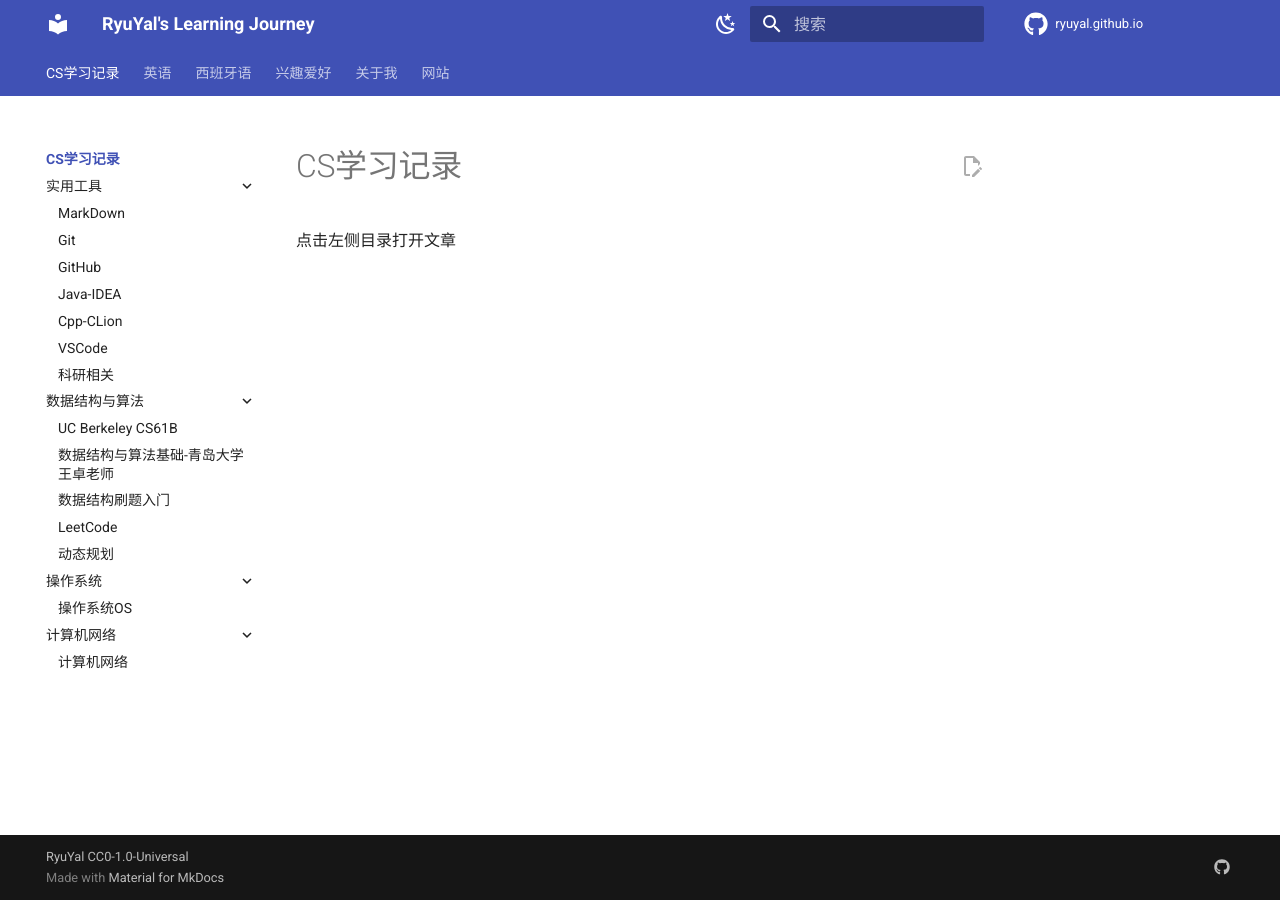
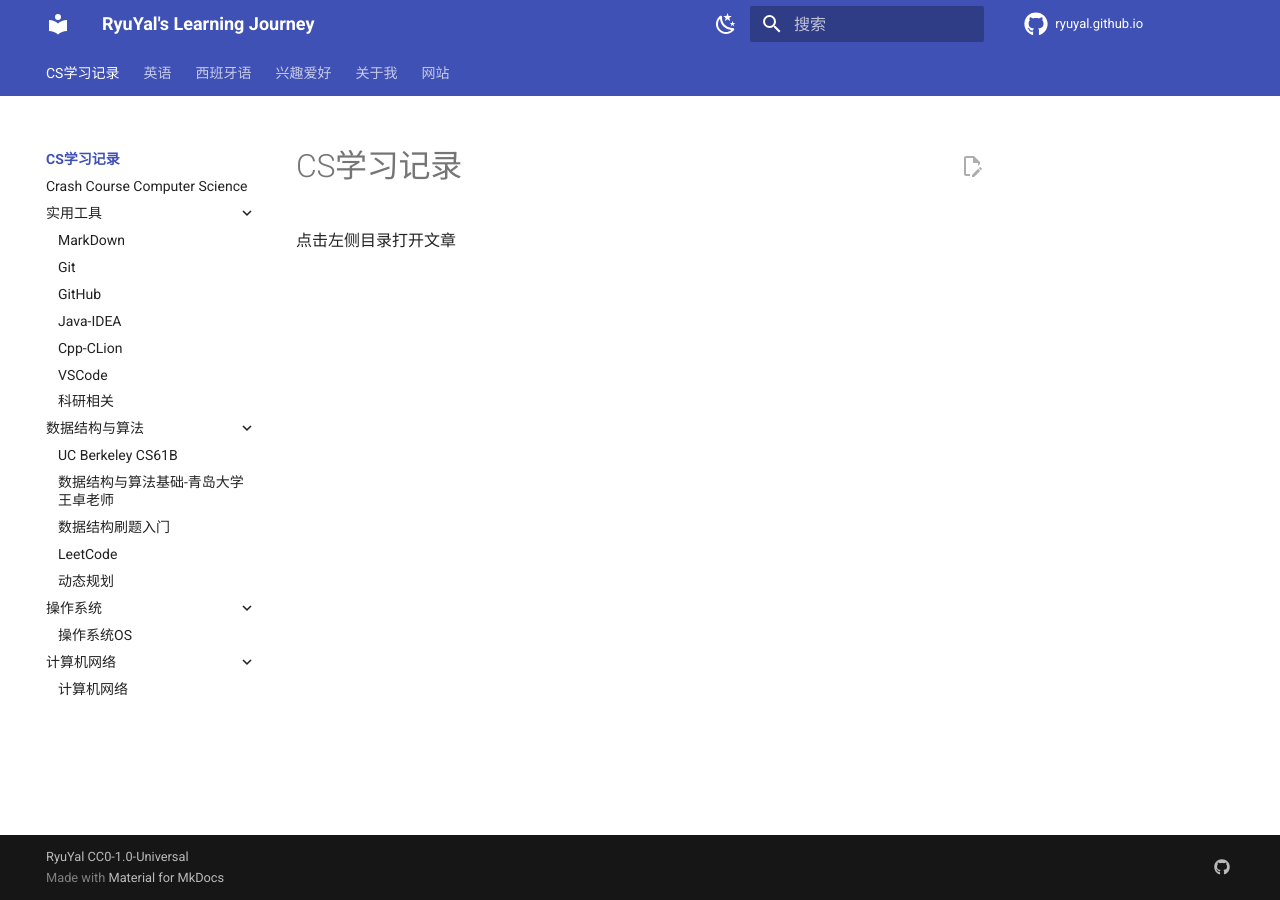
Before and after one commit to ryuyal/ryuyal.github.io, an MkDocs documentation site: the page built from docs/CS/index.md, in a window 1280 px wide. Built offline with MkDocs 1.6.1 and Material for MkDocs 9.7.7, drawn with Linux system fonts in a browser that asks for light colours; comment, search, counter and statistics services are not loaded.

Commit message:
add crash course cs

```diff
--- a/mkdocs.yml
+++ b/mkdocs.yml
@@ -11,6 +11,7 @@ nav:
     # - Linux:
     #   - Linux讲座: CS/Linux/linux.md
     #   - 命令行入门精简版: CS/Linux/commands-concise.md
+    - Crash Course Computer Science: CS/cccs.md
     - 实用工具:
       - MarkDown: CS/Tools/markd.md
       - Git: CS/Tools/git.md
```
Also changed, not shown: docs/CS/cccs.md (added, +1 -0 lines).
